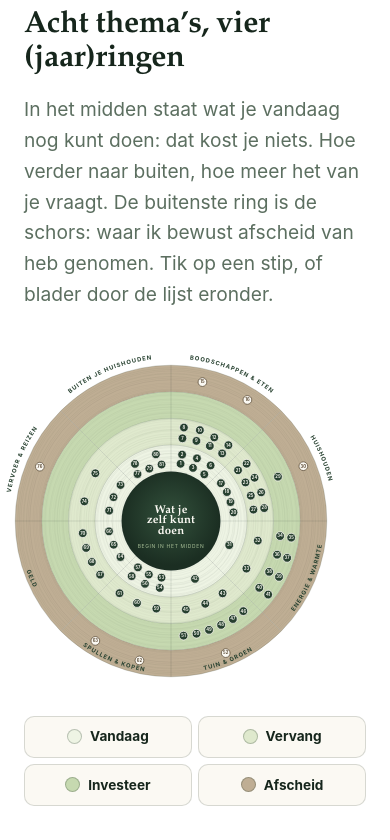
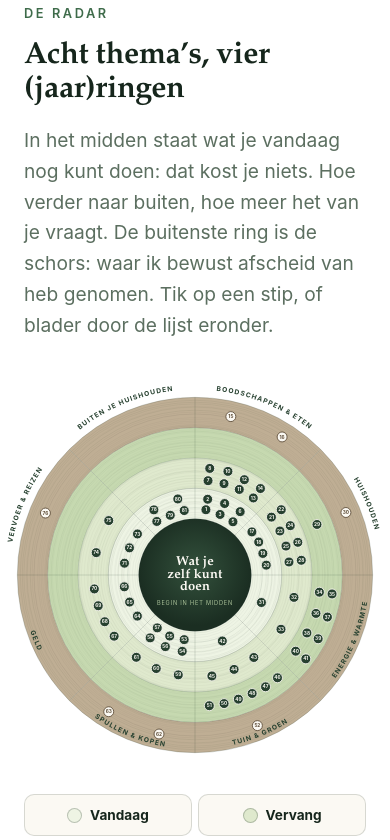
Before and after one commit to virtualdian/watjezelfkuntdoen, an Astro site: page / in a window 390 px wide. Shown: the part 1122-1962 px from the top of the page. Built offline with nearby package versions, Linux system fonts and the light colour scheme; Astro itself is replaced by a stand-in of ours.

Commit message:
Radar gecentreerd op mobiel, en machteloos in plaats van radeloos
De schijf stond op een telefoon 24 pixels uit het midden. De negatieve marges
stonden op de SVG zelf, maar dat is een replaced element in een grid: de marges
verschoven hem wel, maar maakten hem niet breder. Nu staat de volle breedte op
de wrapper en houdt de legenda zijn eigen padding.

Co-Authored-By: Claude Opus 5 <noreply@anthropic.com>

```diff
--- a/src/components/Radar.astro
+++ b/src/components/Radar.astro
@@ -136,9 +136,18 @@ const ringFill = {
   /* Op een telefoon mag de schijf de volle breedte pakken: dat maakt de stippen
      meteen een stuk beter aan te tikken. */
   @media (max-width: 760px) {
+    .radar-wrap {
+      margin-left: -1.5rem;
+      margin-right: -1.5rem;
+    }
+
     .radar {
-      width: calc(100% + 3rem);
-      margin-left: -1.5rem;
+      width: 100%;
+      margin: 0;
+    }
+
+    .legenda {
+      padding: 0 1.5rem;
     }
   }
 
--- a/src/pages/index.astro
+++ b/src/pages/index.astro
@@ -51,7 +51,7 @@ const detailData = blips.map((b) => ({
           <p class="bovenlabel">Een privé duurzaamheidsradar</p>
           <h1>Het maakt<br />wél uit.</h1>
           <p class="lead">
-            Bijna iedereen die ik spreek is radeloos. &ldquo;Wat ik doe maakt toch niets
+            Bijna iedereen die ik spreek voelt zich machteloos. &ldquo;Wat ik doe maakt toch niets
             uit, wat kan ik nou helemaal zelf doen?&rdquo; Dit is mijn antwoord: {totaal} dingen
             die ik thuis daadwerkelijk doe. Geen lijstje met tips van internet, maar wat er
             bij mij echt in de keuken, in de tuin en op de bankrekening gebeurt. Niet omdat
```
Also changed, not shown: README.md.
